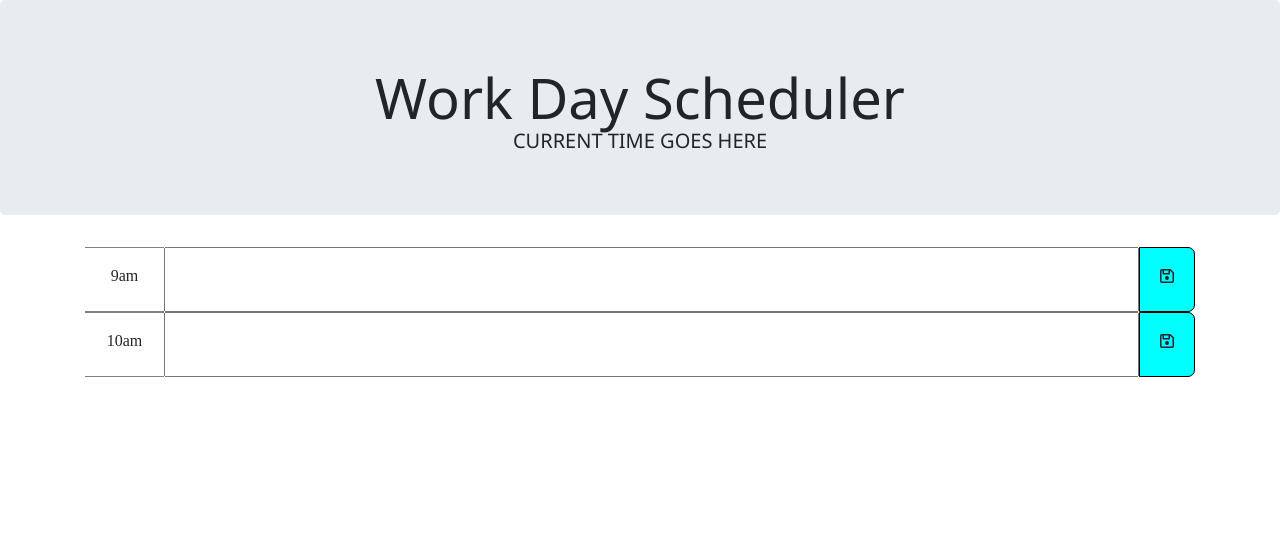
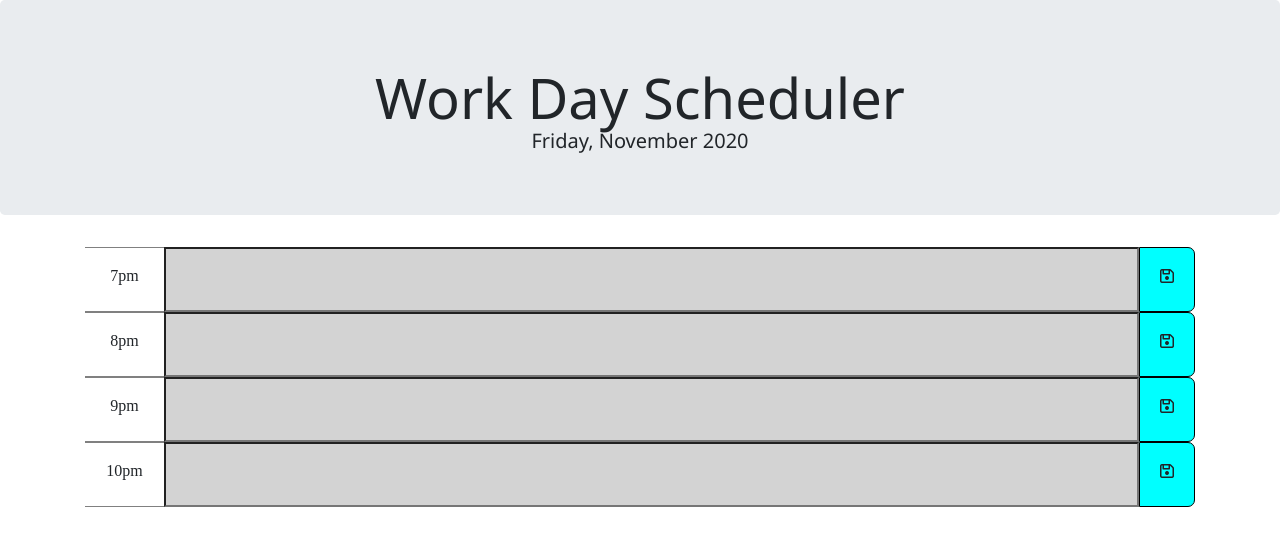
Before and after one commit to zehrl/work-day-scheduler, a plain HTML site: page index.html in a window 1280 px wide. Drawn offline with nearby package versions, Linux system fonts and the light colour scheme.

Commit message:
Colors work on events

```diff
--- a/index.html
+++ b/index.html
@@ -22,27 +22,44 @@
 <body>
     <header class="jumbotron">
         <h1 class="display-4">Work Day Scheduler</h1>
-        <p class="lead">CURRENT TIME GOES HERE</p>
+        <p class="lead" id="currentDay">CURRENT TIME GOES HERE</p>
     </header>
     <main>
         <!-- Container -->
-        <div class="container">
+        <div class="container calendarParent">
 
             <!-- Calendar Container -->
             <div class="calendarContainer">
-                <span class="time">9am</span>
+                <span class="time" data-hour="19">7pm</span>
                 <form class="scheduleEvent">
                     <input type="text" class="eventInput">
-                    <!-- <input type="submit"> -->
                 </form>
                 <i class="far fa-save icon"></i>
             </div>
 
+            <!-- Calendar Container -->
             <div class="calendarContainer">
-                <span class="time">10am</span>
+                <span class="time" data-hour="20">8pm</span>
                 <form class="scheduleEvent">
                     <input type="text" class="eventInput">
-                    <!-- <input type="submit"> -->
+                </form>
+                <i class="far fa-save icon"></i>
+            </div>
+
+            <!-- Calendar Container -->
+            <div class="calendarContainer">
+                <span class="time" data-hour="21">9pm</span>
+                <form class="scheduleEvent">
+                    <input type="text" class="eventInput">
+                </form>
+                <i class="far fa-save icon"></i>
+            </div>
+
+            <!-- Calendar Container -->
+            <div class="calendarContainer">
+                <span class="time" data-hour="22">10pm</span>
+                <form class="scheduleEvent">
+                    <input type="text" class="eventInput">
                 </form>
                 <i class="far fa-save icon"></i>
             </div>
@@ -59,6 +76,13 @@
     <script src="https://cdn.jsdelivr.net/npm/bootstrap@4.5.3/dist/js/bootstrap.bundle.min.js"
         integrity="sha384-ho+j7jyWK8fNQe+A12Hb8AhRq26LrZ/JpcUGGOn+Y7RsweNrtN/tE3MoK7ZeZDyx"
         crossorigin="anonymous"></script>
+
+    <!-- Moment.js -->
+    <script src="https://momentjs.com/downloads/moment.js"></script>
+
+    <!-- My Scripts -->
+    <script src="scripts/main.js"></script>
+
 </body>
 
 </html>
--- a/scripts/main.js
+++ b/scripts/main.js
@@ -0,0 +1,35 @@
+console.log("Hello!")
+
+var calendarParentEl = $(".calendarParent > .calendarContainer");
+
+// Set current day in header
+$("#currentDay").text(moment().format("dddd, MMMM YYYY"));
+
+// Handle coloring of event inputs
+
+// for each container
+
+for (let i = 0; i < calendarParentEl.length; i++) {
+    console.log("For loop!");
+
+    var eventTime = $(calendarParentEl[i]).children("span").attr("data-hour")
+    var eventEl = $(calendarParentEl[i]).find(".eventInput")
+
+
+    console.log(`${eventTime} vs. moment=${moment().format("H")}`);
+
+    if (eventTime == moment().format("H")) {
+        eventEl.css("background-color", "red");
+    } else if (eventTime > moment().format("H")) {
+        eventEl.css("background-color", "lightBlue");
+    } else {
+        eventEl.css("background-color", "lightGray");
+    }
+}
+
+
+// Handle saving and storage of event data
+
+
+
+// Event Handlers
```
